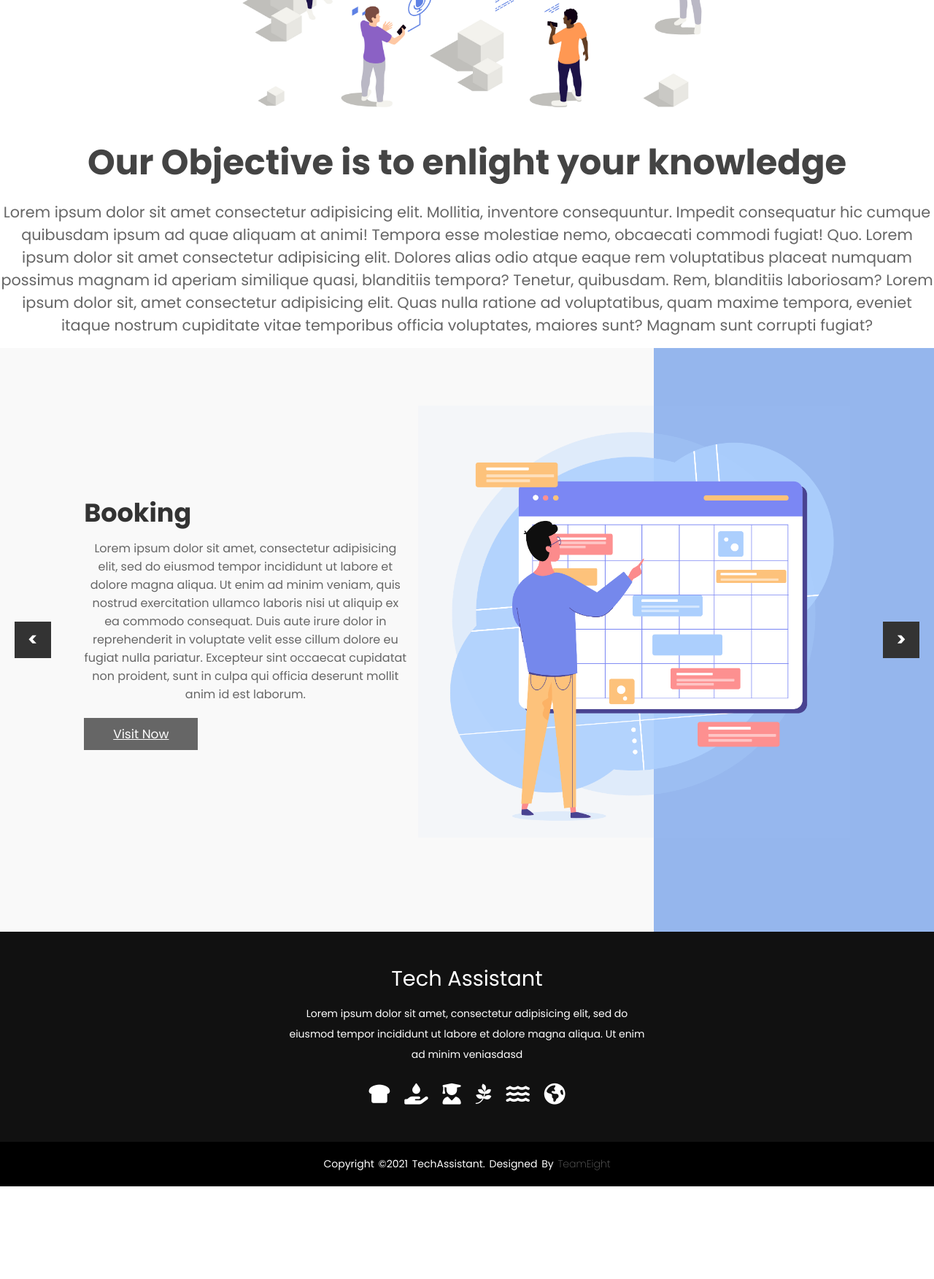
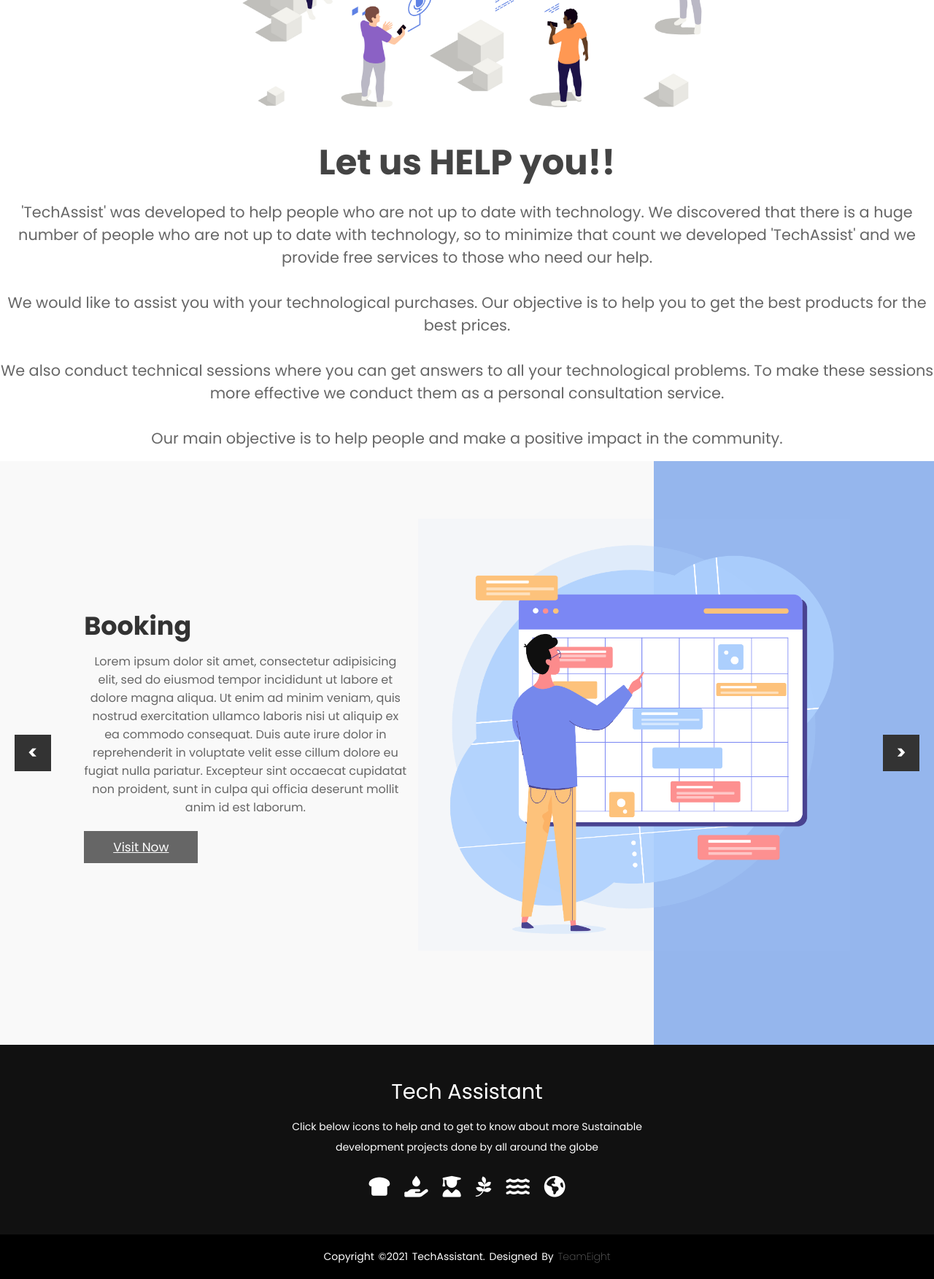
Before and after one commit to lakshithaonline/Tech-Assist, a PHP site: page / in a window 1280 px wide. Shown: the part 675-2428 px from the top of the page at 73% size. Before the commit the page ends 2301 px from the top, so only its background shows below. Run offline with PHP 8.4, Linux system fonts and the light colour scheme; some libraries are stand-ins or nearby versions.

Commit message:
contexts added instead of lorem

```diff
--- a/About Us/About us.html
+++ b/About Us/About us.html
@@ -126,8 +126,7 @@
     <footer>
         <div class="footer-content">
             <h3>Tech Assistant</h3>
-            <p>Lorem ipsum dolor sit amet, consectetur adipisicing elit, sed do eiusmod
-                tempor incididunt ut labore et dolore magna aliqua. Ut enim ad minim veniasdasd</p>
+            <p>Click below icons to help and to get to know about more Sustainable development projects done by all around the globe</p>
             <ul class="socials">
                 <li><a href="https://donatenow.wfp.org/wfp"><i class="fas fa-bread-slice"></i></a></li>
                 <li><a href="https://water.org/donate"><i class="fa fa-hand-holding-water"></i></a></li>
--- a/Reservations/Reservations.css
+++ b/Reservations/Reservations.css
@@ -167,7 +167,7 @@ label{
       color: #fff;
   }
   .socials a i{
-      font-size: 1.8rem;
+    font-size: 1.8rem;
   }
   .socials a:hover i{
       color: aqua;
@@ -335,3 +335,5 @@ label{
             font-size: 10px;
         }
   }
+  }
+}
--- a/Reservations/Reservations.html
+++ b/Reservations/Reservations.html
@@ -37,8 +37,7 @@
           <footer>
             <div class="footer-content">
               <h3>Tech Assistant</h3>
-              <p>Lorem ipsum dolor sit amet, consectetur adipisicing elit, sed do eiusmod
-                tempor incididunt ut labore et dolore magna aliqua. Ut enim ad minim veniasdasd</p>
+              <p>Click below icons to help and to get to know about more Sustainable development projects done by all around the globe</p>
               <ul class="socials">
                 <li><a href="https://donatenow.wfp.org/wfp"><i class="fas fa-bread-slice"></i></a></li>
                 <li><a href="https://water.org/donate"><i class="fa fa-hand-holding-water"></i></a></li>
--- a/Reviews/Reviews.html
+++ b/Reviews/Reviews.html
@@ -1,4 +1,4 @@
-<html>
+<html lang="en" dir="ltr">
     <head>
         <meta charset="utf-8">
         <meta name="viewport" content="width=device-width, initial-scale=1.0">
@@ -16,6 +16,7 @@
                 <a href="../Reservations/Reservations.html">Reservations</a>
                 <a href="Reviews.html">Review</a>
                 <a href="../About Us/About us.html">About Us</a>
+                <a href="../Contact Us/contact.php">Contact</a>
                 <a href="../donation/donation.html">Donations</a>
               </div>
               <label for="check">
@@ -340,8 +341,7 @@
         <footer>
             <div class="footer-content">
                 <h3>Tech Assistant</h3>
-                <p>Lorem ipsum dolor sit amet, consectetur adipisicing elit, sed do eiusmod
-                tempor incididunt ut labore et dolore magna aliqua. Ut enim ad minim veniasdasd</p>
+                <p>Click below icons to help and to get to know about more Sustainable development projects done by all around the globe</p>
 
                 <ul class="socials">
                     <li><a href="https://donatenow.wfp.org/wfp"><i class="fas fa-bread-slice"></i></a></li>
--- a/Reviews/review.css
+++ b/Reviews/review.css
@@ -234,7 +234,7 @@ footer{
 	color: #fff;
 }
 .socials a i{
-	font-size: 2.5rem;
+	font-size: 1.8rem;
 }
 .socials a:hover i{
 	color: aqua;
--- a/donation/donation.css
+++ b/donation/donation.css
@@ -172,7 +172,7 @@ footer{
 	color: #fff;
 }
 .socials a i{
-	font-size: 2.5rem;
+	font-size: 1.8rem;
 }
 .socials a:hover i{
 	color: aqua;
--- a/donation/donation.html
+++ b/donation/donation.html
@@ -46,8 +46,7 @@
         <footer>
             <div class="footer-content">
                 <h3>Tech Assistant</h3>
-                <p>Lorem ipsum dolor sit amet, consectetur adipisicing elit, sed do eiusmod
-                tempor incididunt ut labore et dolore magna aliqua. Ut enim ad minim veniasdasd</p>
+                <p>Click below icons to help and to get to know about more Sustainable development projects done by all around the globe</p>
 
                 <ul class="socials">
                     <li><a href="https://donatenow.wfp.org/wfp"><i class="fas fa-bread-slice"></i></a></li>
--- a/index.html
+++ b/index.html
@@ -33,10 +33,13 @@
                </div>
 
                <div class="content">
-               <h1>Our Objective is to enlight your knowledge</h1>
-               <p> Lorem ipsum dolor sit amet consectetur adipisicing elit. Mollitia, inventore consequuntur. Impedit consequatur hic cumque quibusdam ipsum ad quae aliquam at animi! Tempora esse molestiae nemo, obcaecati commodi fugiat! Quo.
-                   Lorem ipsum dolor sit amet consectetur adipisicing elit. Dolores alias odio atque eaque rem voluptatibus placeat numquam possimus magnam id aperiam similique quasi, blanditiis tempora? Tenetur, quibusdam. Rem, blanditiis laboriosam?
-                   Lorem ipsum dolor sit, amet consectetur adipisicing elit. Quas nulla ratione ad voluptatibus, quam maxime tempora, eveniet itaque nostrum cupiditate vitae temporibus officia voluptates, maiores sunt? Magnam sunt corrupti fugiat?
+               <h1>Let us HELP you!!</h1>
+               <p>'TechAssist' was developed to help people who are not up to date with technology. We discovered that there is a huge number of people who are not up to date with technology, so to minimize that count we developed 'TechAssist' and we provide free services to those who need our help.<br><br>
+
+                We would like to assist you with your technological purchases. Our objective is to help you to get the best products for the best prices.<br><br>
+
+                We also conduct technical sessions where you can get answers to all your technological problems. To make these sessions more effective we conduct them as a personal consultation service.<br><br>
+                Our main objective is to help people and make a positive impact in the community.
                </p>
              </div>
 
@@ -155,8 +158,7 @@
         <footer>
             <div class="footer-content">
                 <h3>Tech Assistant</h3>
-                <p>Lorem ipsum dolor sit amet, consectetur adipisicing elit, sed do eiusmod
-                tempor incididunt ut labore et dolore magna aliqua. Ut enim ad minim veniasdasd</p>
+                <p>Click below icons to help and to get to know about more Sustainable development projects done by all around the globe</p>
 
                 <ul class="socials">
                     <li><a href="https://donatenow.wfp.org/wfp"><i class="fas fa-bread-slice"></i></a></li>
```
